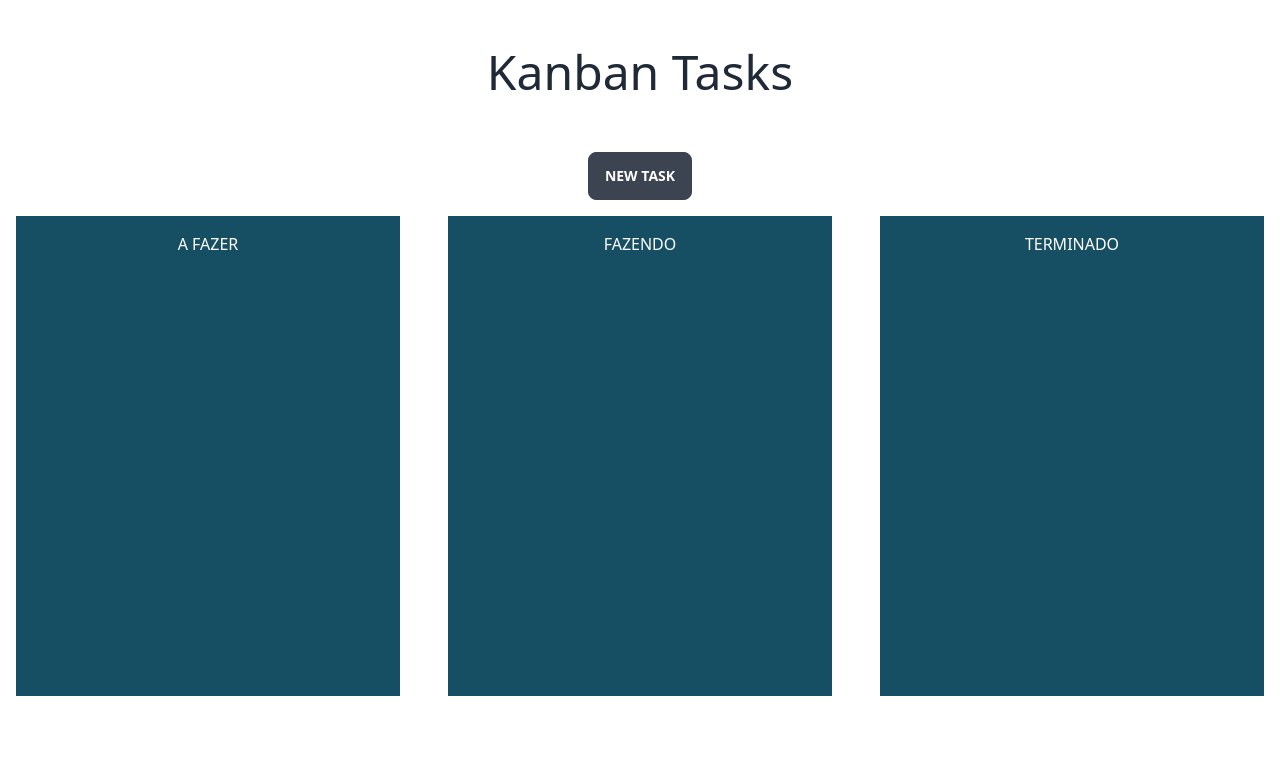
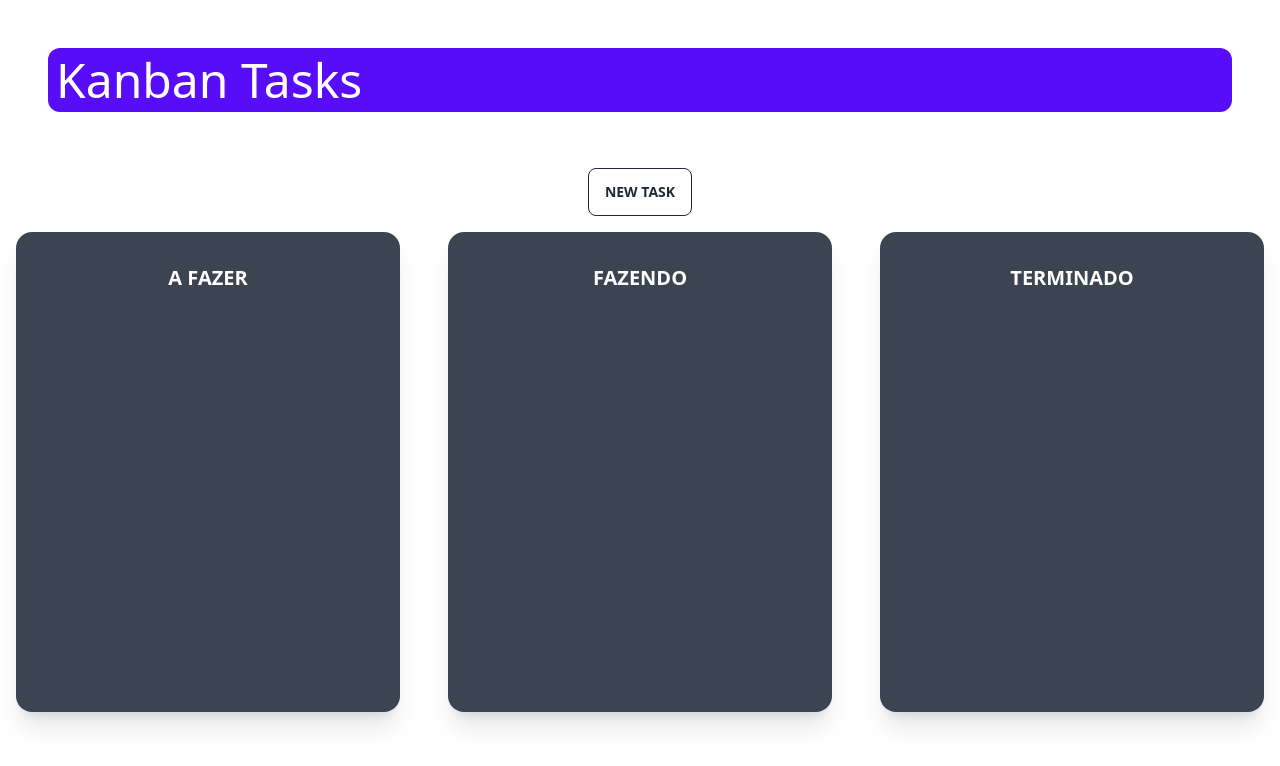
Before and after one commit to Sherlockzen/kanban-state, a React (Vite) app: page / in a window 1280 px wide. Shown: the top 766 px of the page. Built offline with nearby package versions, Linux system fonts and the light colour scheme.

Commit message:
Feat: a little bit more of colors and style

```diff
--- a/src/App.tsx
+++ b/src/App.tsx
@@ -6,7 +6,7 @@ function App() {
   return (
     <>
       <main className=' flex flex-col items-center box-border p-12 h-screen'>
-        <h1 className=' text-5xl mb-10'>Kanban Tasks</h1>
+        <div className=' text-5xl mb-10 navbar bg-primary rounded-xl text-neutral-content'>Kanban Tasks</div>
         <NewTask />
         <div id='kabanboard' className=' flex gap-12'>
           <Column state='A FAZER' />
--- a/src/Column.tsx
+++ b/src/Column.tsx
@@ -29,15 +29,15 @@ const Column = ({ state }: StateProp) => {
   }
 
   return (
-    <div onDrop={handleOnDrop} onDragOver={handleOnDragOver} className=" bg-cyan-900 min-h-[30rem] min-w-[24rem] text-white text-center p-4">
-      <p className=" mb-4">{state}</p>
-
-      <>
+    <div onDrop={handleOnDrop} onDragOver={handleOnDragOver} className=" min-h-[30rem] min-w-[24rem] text-white text-center card bg-neutral shadow-xl">
+      <div className=" card-body">
+        <h2 className=" card-title self-center">{state}</h2>
         {tasks.map(
           (e) =>
             e.status === state && <Task key={e.title} title={e.title} status={e.status} />
         )}
-      </>
+      </div>
+
     </div>
   );
 };
--- a/src/NewTask.tsx
+++ b/src/NewTask.tsx
@@ -13,7 +13,7 @@ const NewTask = () => {
     return (
     <div className=' m-4'>
         {/* The button to open modal */}
-        <label htmlFor="my-modal-5" className="btn">
+        <label htmlFor="my-modal-5" className="btn btn-outline">
             New task
         </label>
 
```
